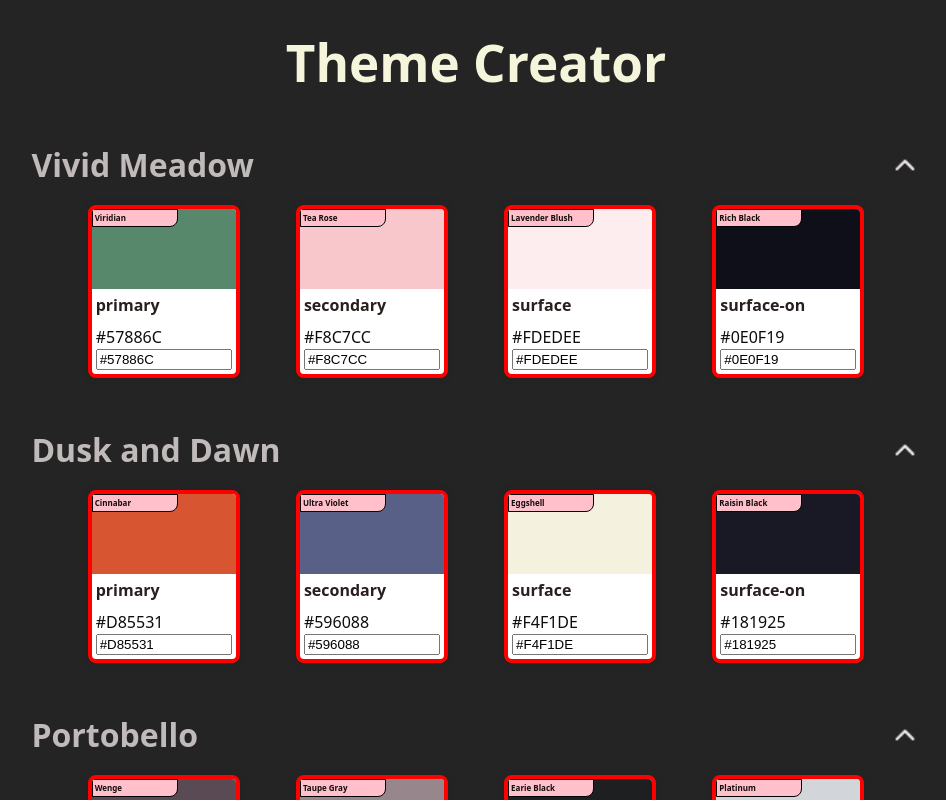
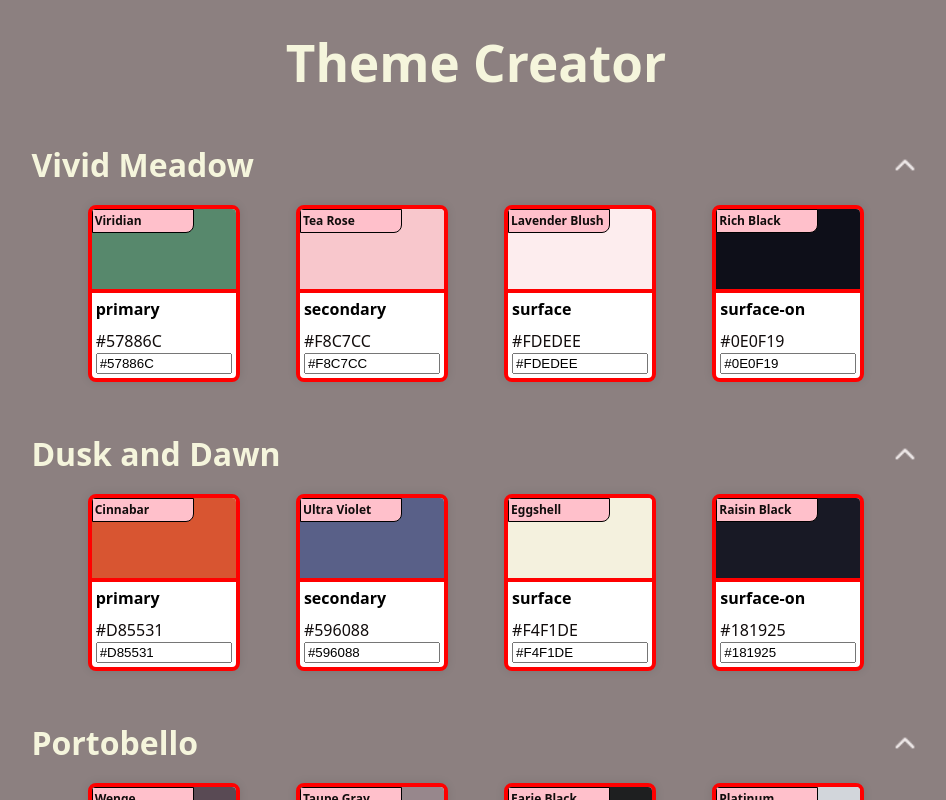
Before and after one commit to bbeck-hh/Theme-Creator, a React (Vite) app: page / in a window 1280 px wide. Both pictures are taken after a click on the button 940 px from the left and 164 px from the top of the page. Shown: the top 800 px of the page, without its empty margins (164-1110 px from the left). Built offline with nearby package versions, Linux system fonts and the light colour scheme.

Commit message:
Refactor Card component styles and update global CSS variables for improved theming

```diff
--- a/src/components/Card/Card.css
+++ b/src/components/Card/Card.css
@@ -5,14 +5,21 @@
     flex-wrap: wrap;
     padding: 1rem;
 }
+.card-details{
+    display: flex;
+    justify-content: space-evenly;
+    /* justify-content: flex-start; */
+    align-items: flex-start;
+    flex-wrap: wrap;
+}
+
 .card__collection-name{
     display: flex;
-    justify-content: space-evenly;
     justify-content: space-between;
     align-items: center;
     font-size: 2rem;
     font-weight: 700;
-    color:#c1baba;
+    color: var(--collectionName);
     width: 100%;
     margin-bottom: 1rem;
   }
@@ -22,16 +29,17 @@
     justify-content: space-between;
     width: 9rem;
     border-radius: .5rem;
-    border-color: red;
+    border-color: var(--red);
     border-width: .25rem;
     border-style: solid;
     box-shadow: 0 0 10px rgba(0, 0, 0, 0.1);
     overflow: hidden;
-    background-color: #fff;
+    background-color: var(--white); ;
     margin-bottom: 1rem;
 }
 .card__color {
     height: 5rem;
+    border-bottom: .25rem solid var(--red); ;
 }
 .card__content{
     display: inherit;
@@ -39,17 +47,17 @@
     padding: .25rem;
 }
 .card__color-name {
-    font-size: .5rem;
+    font-size: .75rem;
     font-weight: 700;
-    width: 5rem;
+    width: 6rem;
     padding: .125rem;
-    background-color: pink;
-    border: 1px solid #000;
+    background-color: var(--bgCardColorName);
+    border: 1px solid var(--black);
     border-bottom-right-radius: .5rem;
 }
 .card__color-role {
     font-size: 1rem;
     font-weight: 700;
-    color: #2a1f1f;
+    color: var(--black);
     margin: 0 0 .5rem;
 }
--- a/src/styles.css
+++ b/src/styles.css
@@ -3,30 +3,48 @@
   line-height: 1.5;
   font-weight: 400;
 
-  color: rgba(65, 63, 63, 0.87);
-  background-color: #242424;
-
   font-synthesis: none;
   text-rendering: optimizeLegibility;
   -webkit-font-smoothing: antialiased;
   -moz-osx-font-smoothing: grayscale;
+  box-sizing: border-box;
 
-  /* Custom color styles will come later, i promise ;-) */
-}
+  --red: #ff0000;
+  --white: #ffffff;
+  --black: #000;
+  --lightgray: #8c8080;
+  --darkgray:#4f4949;
+  --beige: #f5f5dc;
+  --lightpink: #ffc0cb;
+
+
+  --bgBody: var(--lightgray);
+  --bgHeader: var(--darkgray);
+  --headerColor: var(--beige);
+  --collectionName: var(--beige);
+  --bgCardColorName: var(--lightpink);
+  --borderCard: var(--darkbrown);
+
+
+
 
 body {
+  background-color: var(--bgBody);
   margin: 0;
   display: grid;
   justify-content: center;
-  /* min-height: 100vh; */
   color: #110c0c;
 }
-
+header {
+  width:100vw;
+  background-color: var(--bgHeader);
+  margin-bottom: 1rem
+}
 h1 {
   font-size: 3.2em;
   line-height: 1.1;
   text-align: center;
-  color:  beige;
+  color:  var(--headerColor);
 }
 
 ul {
```
Also changed, not shown: src/App.css (added).
